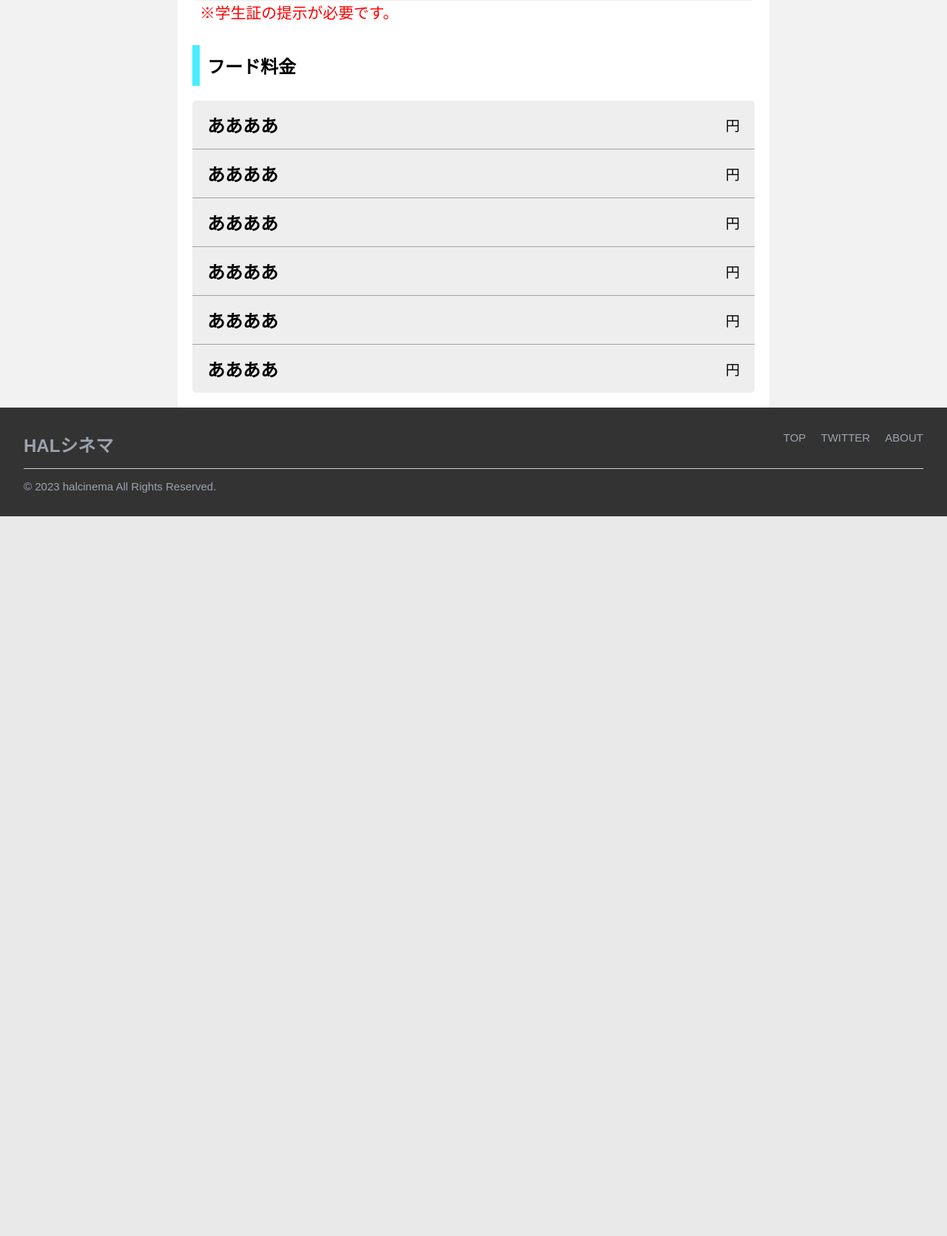
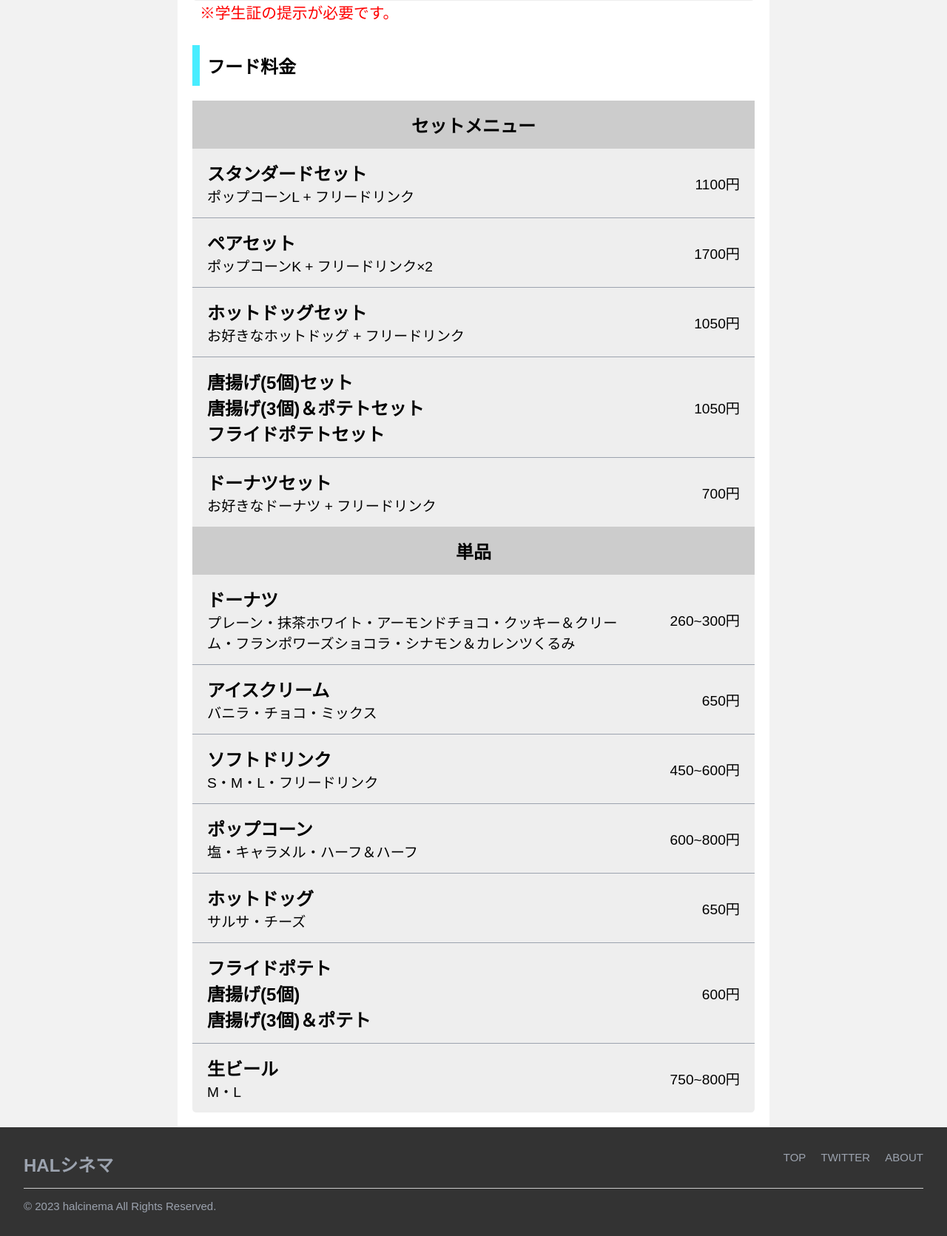
Before and after one commit to hal-cinema-5/halcinema, a PHP site: page /ryoukin.php in a window 1280 px wide. Shown: the part 437-2108 px from the top of the page at 74% size. Before the commit the page ends 1135 px from the top, so only its background shows below. Run offline with PHP 8.4, Linux system fonts and the light colour scheme.

Commit message:
料金一覧の内容の追加、cssの調整

```diff
--- a/sinema/site/css/ryoukin.css
+++ b/sinema/site/css/ryoukin.css
@@ -36,3 +36,39 @@
   color: red;
   margin-bottom: 30px;
 }
+
+.foodprice {
+  width: 100%;
+  background-color: #eee;
+  border-radius: 5px;
+}
+.foodprice h1 {
+  padding: 15px 20px;
+  text-align: center;
+  background-color: #ccc;
+}
+.foodpriceinfo {
+  display: flex;
+  justify-content: space-between;
+  align-items: center;
+  padding: 15px 20px;
+  border-bottom: 1px solid #9ca3af;
+}
+.foodpriceinfolast {
+  display: flex;
+  justify-content: space-between;
+  align-items: center;
+  padding: 15px 20px;
+}
+.foodpriceinfo div {
+  width: 80%;
+}
+.foodpriceinfolast div {
+  width: 80%;
+}
+.foodpriceinfo p {
+  font-size: 1.2rem;
+}
+.foodpriceinfolast p {
+  font-size: 1.2rem;
+}
--- a/sinema/site/ryoukin.php
+++ b/sinema/site/ryoukin.php
@@ -17,7 +17,6 @@ if(isset($_SESSION['name'])){
   <link rel="stylesheet" href="css/reset.css">
   <link rel="stylesheet" href="css/allpage.css">
   <link rel="stylesheet" href="css/ryoukin.css">
-<link rel="stylesheet" type="text/css" href="css/ryoukin.css">
 </head>
 <body>
   <div class="sidebar">
@@ -74,30 +73,94 @@ if(isset($_SESSION['name'])){
       </div>
 
       <h2 id="facility-info">フード料金</h2>
-      <div class="price">
-        <div class="priceinfo">
-          <h2>ああああ</h2>
-          <p>円</p>
+      <div class="foodprice">
+        <h1>セットメニュー</h1>
+        <div class="foodpriceinfo">
+          <div>
+            <h2>スタンダードセット</h2>
+            <p>ポップコーンL + フリードリンク</p>
+          </div>
+          <p>1100円</p>
         </div>
-        <div class="priceinfo">
-          <h2>ああああ</h2>
-          <p>円</p>
+        <div class="foodpriceinfo">
+          <div>
+            <h2>ペアセット</h2>
+            <p>ポップコーンK + フリードリンク×2</p>
+          </div>
+          <p>1700円</p>
         </div>
-        <div class="priceinfo">
-          <h2>ああああ</h2>
-          <p>円</p>
+        <div class="foodpriceinfo">
+          <div>
+            <h2>ホットドッグセット</h2>
+            <p>お好きなホットドッグ + フリードリンク</p>
+          </div>
+          <p>1050円</p>
         </div>
-        <div class="priceinfo">
-          <h2>ああああ</h2>
-          <p>円</p>
+        <div class="foodpriceinfo">
+          <div>
+            <h2>唐揚げ(5個)セット</h2>
+            <h2>唐揚げ(3個)＆ポテトセット</h2>
+            <h2>フライドポテトセット</h2>
+          </div>
+          <p>1050円</p>
         </div>
-        <div class="priceinfo">
-          <h2>ああああ</h2>
-          <p>円</p>
+        <div class="foodpriceinfolast">
+          <div>
+            <h2>ドーナツセット</h2>
+            <p>お好きなドーナツ + フリードリンク</p>
+          </div>
+          <p>700円</p>
         </div>
-        <div class="priceinfolast">
-          <h2>ああああ</h2>
-          <p>円</p>
+        <h1>単品</h1>
+        <div class="foodpriceinfo">
+          <div>
+            <h2>ドーナツ</h2>
+            <p>プレーン・抹茶ホワイト・アーモンドチョコ・クッキー＆クリーム・フランポワーズショコラ・シナモン＆カレンツくるみ</p>
+          </div>
+          <p>260~300円</p>
+        </div>
+        <div class="foodpriceinfo">
+          <div>
+            <h2>アイスクリーム</h2>
+            <p>バニラ・チョコ・ミックス</p>
+          </div>
+          <p>650円</p>
+        </div>
+        <div class="foodpriceinfo">
+          <div>
+            <h2>ソフトドリンク</h2>
+            <p>S・M・L・フリードリンク</p>
+          </div>
+          <p>450~600円</p>
+        </div>
+        <div class="foodpriceinfo">
+          <div>
+            <h2>ポップコーン</h2>
+            <p>塩・キャラメル・ハーフ＆ハーフ</p>
+          </div>
+          <p>600~800円</p>
+        </div>
+        <div class="foodpriceinfo">
+          <div>
+            <h2>ホットドッグ</h2>
+            <p>サルサ・チーズ</p>
+          </div>
+          <p>650円</p>
+        </div>
+        <div class="foodpriceinfo">
+          <div>
+            <h2>フライドポテト</h2>
+            <h2>唐揚げ(5個)</h2>
+            <h2>唐揚げ(3個)＆ポテト</h2>
+          </div>
+          <p>600円</p>
+        </div>
+        <div class="foodpriceinfolast">
+          <div>
+            <h2>生ビール</h2>
+            <p>M・L</p>
+          </div>
+          <p>750~800円</p>
         </div>
       </div>
     </div>
@@ -116,7 +179,7 @@ if(isset($_SESSION['name'])){
         © 2023 halcinema All Rights Reserved.
       </p>
     </footer>
-<script src="js/sisetu.js" type="text/javascript"></script>
+    <script src="js/sisetu.js" type="text/javascript"></script>
 
   </body>
 </html>
```
